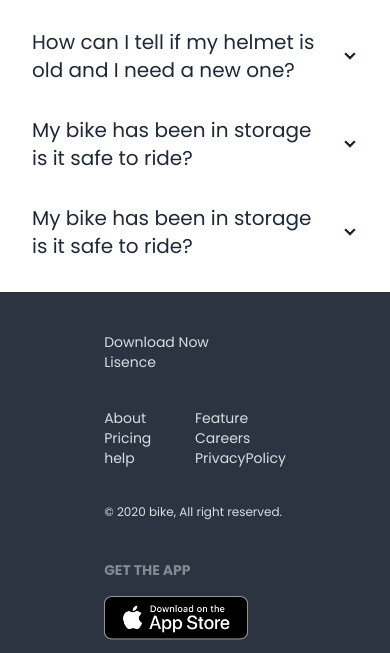
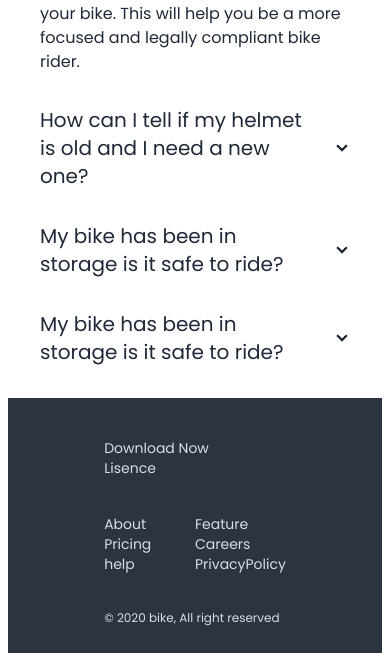
Before and after one commit to AbdulWahidKhan315/bikderZone-with-daisyUI, a plain HTML site: page index.html in a window 390 px wide. Shown: the part 4902-5555 px from the top of the page. Drawn offline with nearby package versions, Linux system fonts and the light colour scheme.

Commit message:
completed the responsive part

```diff
--- a/index.html
+++ b/index.html
@@ -35,7 +35,7 @@
     </style>
 </head>
 
-<body class="font-poppins">
+<body class="font-poppins p-2">
     <header class="md:container md:mx-auto">
         <nav>
             <div class="navbar bg-base-100">
@@ -341,7 +341,7 @@
                 <p>help</p>
                 <p>PrivacyPolicy</p>
             </div>
-            <P class="text-xs">&copy 2020 bike, All right reserved.</P>
+            <P class="text-xs">&copy 2020 bike, All right reserved</P>
         </div>
         <div>
             <span class="footer-title">Get the App</span>
```
